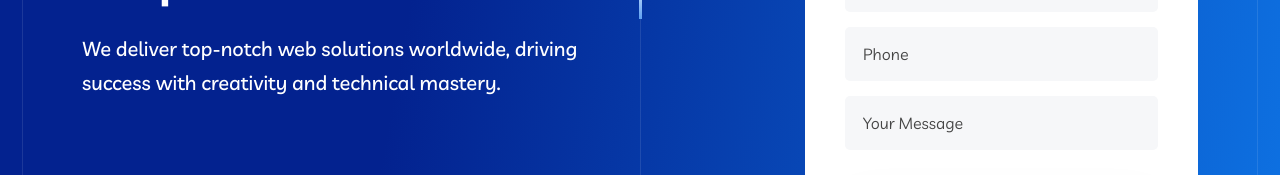
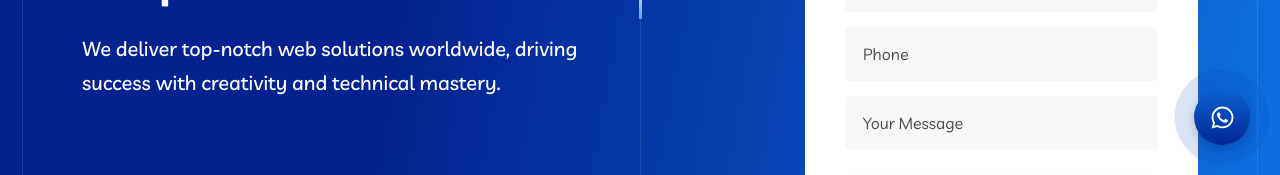
Before and after one commit to DEVELOPERxSAJIB/nanosoft, a React (Vite) app: page / in a window 1280 px wide. Shown: the part 625-800 px from the top of the page. Built offline with nearby package versions, Linux system fonts and the light colour scheme; a web font is replaced by a local one.

Commit message:
whats up button added and title change

```diff
--- a/index.html
+++ b/index.html
@@ -7,7 +7,9 @@
     <meta http-equiv="X-UA-Compatible" content="IE=edge" />
 
     <!-- Title (SEO optimized) -->
-    <title>NanoSoft | Software Solutions & Web Development Agency</title>
+    <title>
+      NanoSoft — Premium Web Application Development & Custom Software Agency
+    </title>
 
     <!-- Meta Description (SEO) -->
     <meta
--- a/src/App.jsx
+++ b/src/App.jsx
@@ -14,6 +14,7 @@ import OurPortfolio from "./pages/OurPortfolio";
 import ScrollToTop from "./utils/ScrollToTop";
 import { HelmetProvider } from "react-helmet-async";
 import LandingPage from "./pages/LandingPage";
+import { FaWhatsapp } from "react-icons/fa6";
 
 function App() {
   return (
@@ -50,6 +51,15 @@ function App() {
           </Routes>
         </BrowserRouter>
       </HelmetProvider>
+      <a
+        href="https://wa.me/+8801789557538"
+        target="_blank"
+        rel="noreferrer noopener"
+        className="whatsapp-btn position-fixed d-flex align-items-center justify-content-center rounded-circle"
+      >
+        <FaWhatsapp size={25} color="#fff" />
+        <span className="whatsapp-ping position-absolute rounded-circle"></span>
+      </a>
     </>
   );
 }
--- a/src/index.css
+++ b/src/index.css
@@ -11,6 +11,47 @@
 .owl-carousel {
   display: block !important;
 }
+
+.whatsapp-btn {
+  width: 56px;
+  height: 56px;
+  bottom: 30px;
+  right: 30px;
+  background: linear-gradient(#0D68D9, #03228F); /* You can use #25d366 for WhatsApp green */
+  box-shadow: 0 4px 10px rgba(0, 0, 0, 0.2);
+  transition: transform 0.2s ease;
+  z-index: 9999;
+}
+
+.whatsapp-btn:hover {
+  transform: scale(1.1);
+}
+
+.whatsapp-ping {
+  width: 56px;
+  height: 56px;
+  top: 0;
+  left: 0;
+  background-color: #0844b37b;
+  animation: ping 3s infinite;
+  z-index: -1;
+}
+
+@keyframes ping {
+  0% {
+    transform: scale(1);
+    opacity: 1;
+  }
+  75% {
+    transform: scale(2);
+    opacity: 0;
+  }
+  100% {
+    transform: scale(2.5);
+    opacity: 0;
+  }
+}
+
 
 .phone-menu {
   position: absolute;
```
